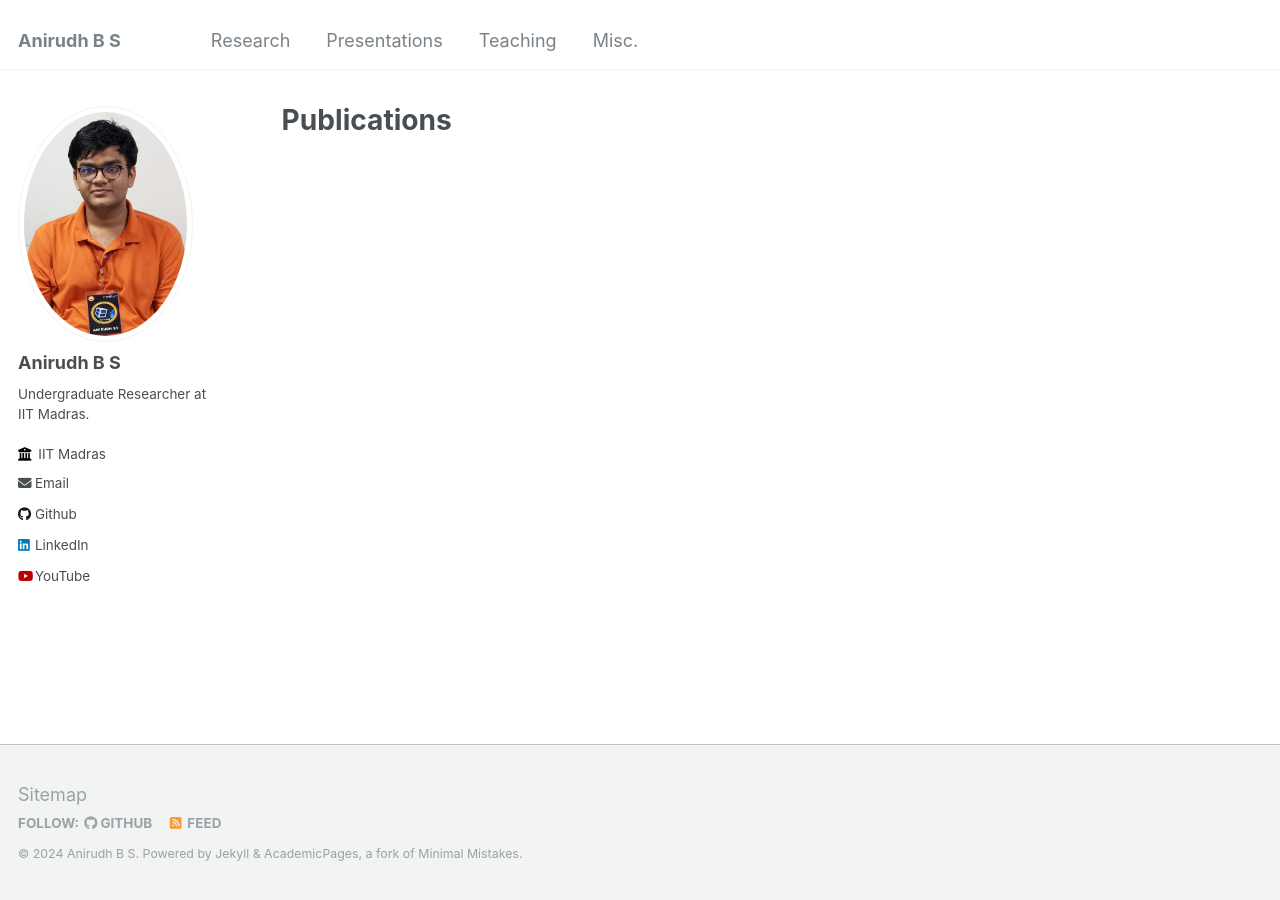
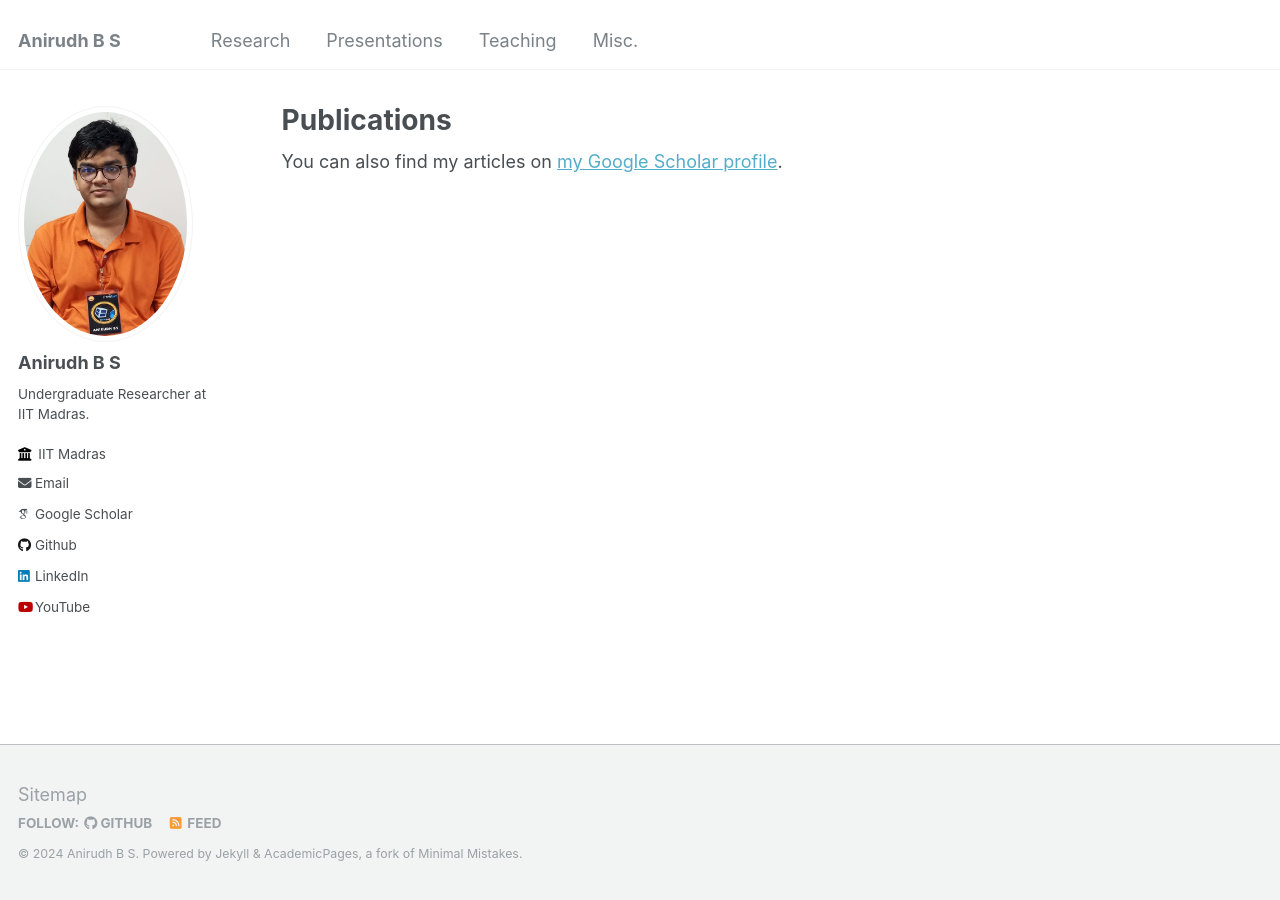
Before and after one commit to ANIRUDHBS1/ANIRUDHBS1.github.io, a Jekyll site: the page built from _pages/publications.md, in a window 1280 px wide. Built offline with Jekyll 4.4.1, drawn with Linux system fonts in a browser that asks for light colours; some web fonts are replaced; some of the changed lines change nothing that is shown.

Commit message:
Update _config.yml

```diff
--- a/_config.yml
+++ b/_config.yml
@@ -32,7 +32,7 @@
 
   # Academic websites
   arxiv            : # URL - Update with the correct link to your profile
-  googlescholar    : #"https://scholar.google.com/citations?user=PS_CX0AAAAAJ"
+  googlescholar    : https://scholar.google.com/citations?user=YTGlLRoAAAAJ&hl=en
   impactstory      : # URL
   orcid            : #"http://orcid.org/yourorcidurl"
   semantic         : # URL
```
